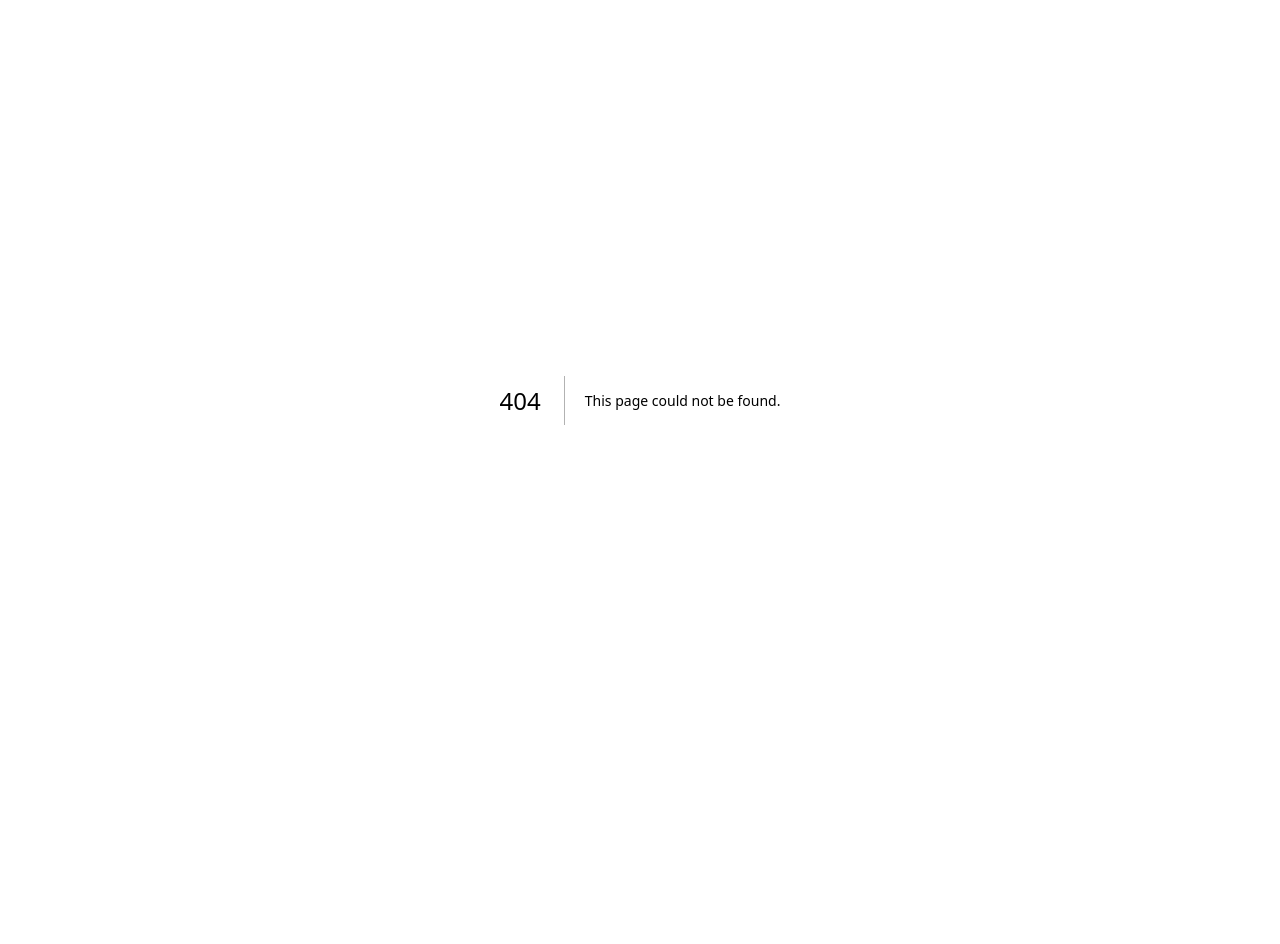
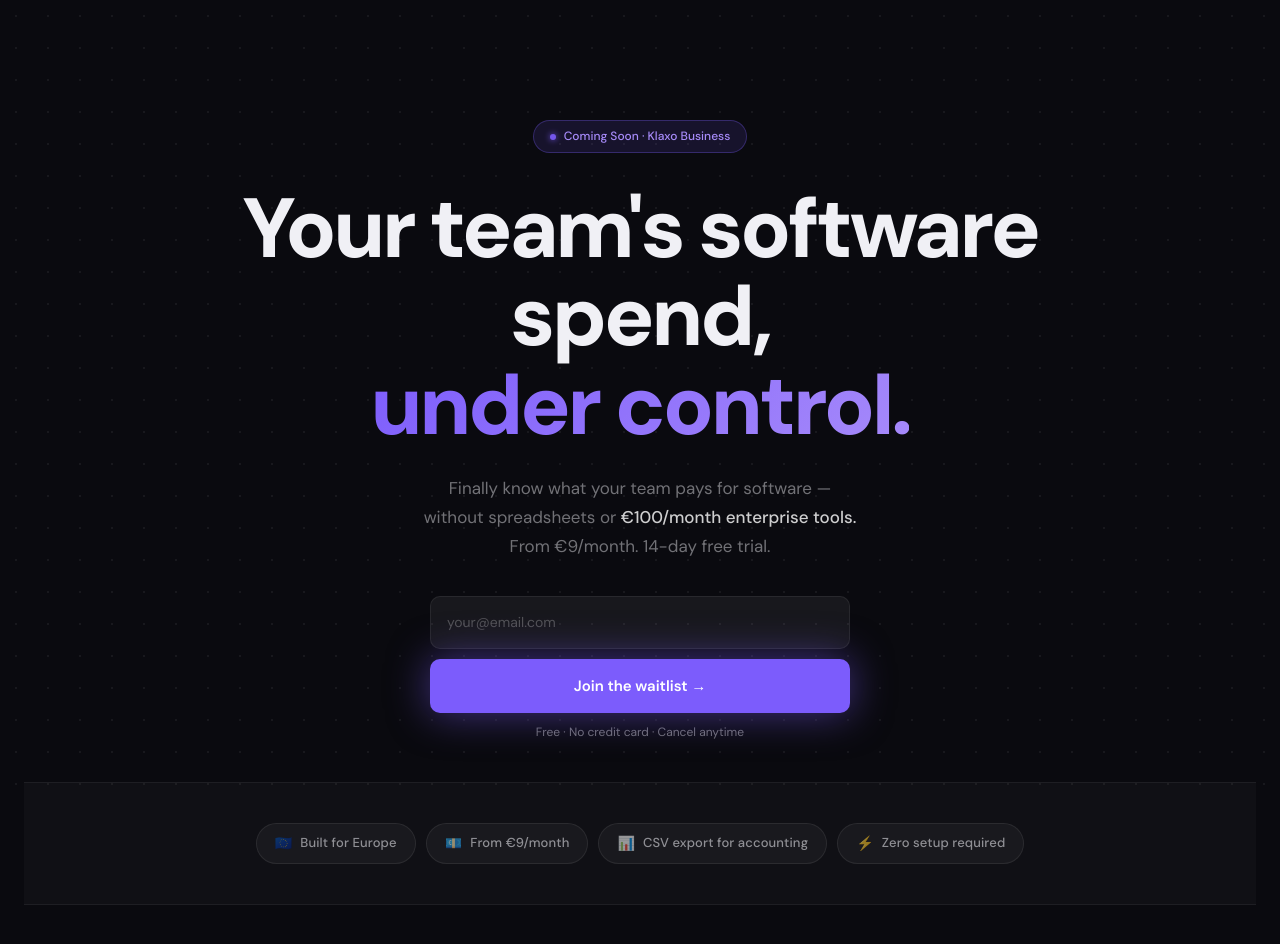
Before and after one commit to edimilton-web/klaxo-landing, a Next.js app: page /business in a window 1280 px wide. Before the commit this address had no page. Shown: the top 944 px of the page. Before the commit the page ends 800 px from the top, so only its background shows below. Built offline with nearby package versions, Linux system fonts and the light colour scheme.

Commit message:
feat: add Klaxo Business coming soon page with waitlist

```diff
--- /dev/null
+++ b/src/app/business/WaitlistForm.jsx
@@ -0,0 +1,70 @@
+'use client'
+
+import { useState } from 'react'
+
+const WORKER_URL = 'https://klaxo-waitlist-api.edimilton.workers.dev'
+
+export default function WaitlistForm() {
+  const [email, setEmail] = useState('')
+  const [state, setState] = useState('idle') // idle | loading | success | error
+
+  async function handleSubmit(e) {
+    e.preventDefault()
+    if (!email) return
+    setState('loading')
+    try {
+      const res = await fetch(WORKER_URL, {
+        method: 'POST',
+        headers: { 'Content-Type': 'application/json' },
+        body: JSON.stringify({ email, type: 'klaxo-business' }),
+      })
+      if (!res.ok) throw new Error('Request failed')
+      setState('success')
+    } catch {
+      setState('error')
+    }
+  }
+
+  if (state === 'success') {
+    return (
+      <div style={{ textAlign: 'center', padding: '8px 0', marginBottom: 32 }}>
+        <div style={{ fontSize: 40, marginBottom: 16 }}>🎉</div>
+        <h3 style={{ fontSize: 20, fontWeight: 700, color: '#F0F0F5', marginBottom: 12 }}>
+          You&apos;re on the list.
+        </h3>
+        <p style={{ fontSize: 15, color: 'rgba(240,240,245,0.65)', lineHeight: 1.7 }}>
+          We&apos;ll notify you when Klaxo Business launches.
+        </p>
+      </div>
+    )
+  }
+
+  return (
+    <form
+      onSubmit={handleSubmit}
+      style={{ display: 'flex', flexDirection: 'column', gap: 10, maxWidth: 420, width: '100%', margin: '0 auto 32px' }}
+    >
+      <input
+        type="email"
+        required
+        value={email}
+        onChange={e => setEmail(e.target.value)}
+        placeholder="your@email.com"
+        className="wf-input"
+      />
+      {state === 'error' && (
+        <p style={{ fontSize: 13, color: '#F87171', margin: 0 }}>
+          Something went wrong. Please try again.
+        </p>
+      )}
+      <button
+        type="submit"
+        disabled={state === 'loading'}
+        className="wf-btn"
+      >
+        {state === 'loading' ? 'Joining…' : 'Join the waitlist →'}
+      </button>
+      <p className="wf-hint">Free · No credit card · Cancel anytime</p>
+    </form>
+  )
+}
--- /dev/null
+++ b/src/app/business/page.jsx
@@ -0,0 +1,54 @@
+import WaitlistForm from './WaitlistForm'
+
+export const metadata = {
+  title: 'Klaxo Business — Team subscription tracking, finally simple',
+  description: 'Track your team\'s software spend. Renewal alerts, CSV export for accounting. From €9/month.',
+  alternates: { canonical: 'https://business.klaxo.app' },
+  openGraph: {
+    title: 'Klaxo Business — Team subscription tracking, finally simple',
+    description: 'Finally know what your team pays for software. No spreadsheets. No €100/month tools.',
+    url: 'https://business.klaxo.app',
+  },
+}
+
+export default function BusinessPage() {
+  return (
+    <div style={{ minHeight: '100vh', display: 'flex', flexDirection: 'column', alignItems: 'center', justifyContent: 'center', padding: '120px 24px 80px', textAlign: 'center' }}>
+
+      <div className="badge">
+        <span className="badge-dot" />
+        Coming Soon · Klaxo Business
+      </div>
+
+      <h1 className="hero-headline">
+        Your team&apos;s software spend,<br />
+        <span className="hl">under control.</span>
+      </h1>
+
+      <p className="hero-sub">
+        Finally know what your team pays for software —<br />
+        without spreadsheets or <strong>€100/month enterprise tools.</strong><br />
+        From €9/month. 14-day free trial.
+      </p>
+
+      <WaitlistForm />
+
+      <div className="trust-section" style={{ width: '100%', marginTop: 8 }}>
+        <div className="trust-badges">
+          {[
+            { icon: '🇪🇺', label: 'Built for Europe' },
+            { icon: '💶', label: 'From €9/month' },
+            { icon: '📊', label: 'CSV export for accounting' },
+            { icon: '⚡', label: 'Zero setup required' },
+          ].map((b) => (
+            <div key={b.label} className="trust-badge">
+              <span className="trust-badge-icon">{b.icon}</span>
+              {b.label}
+            </div>
+          ))}
+        </div>
+      </div>
+
+    </div>
+  )
+}
```
